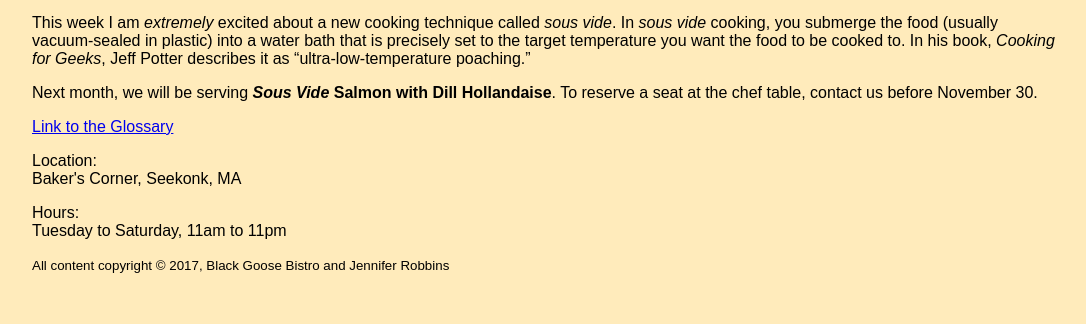
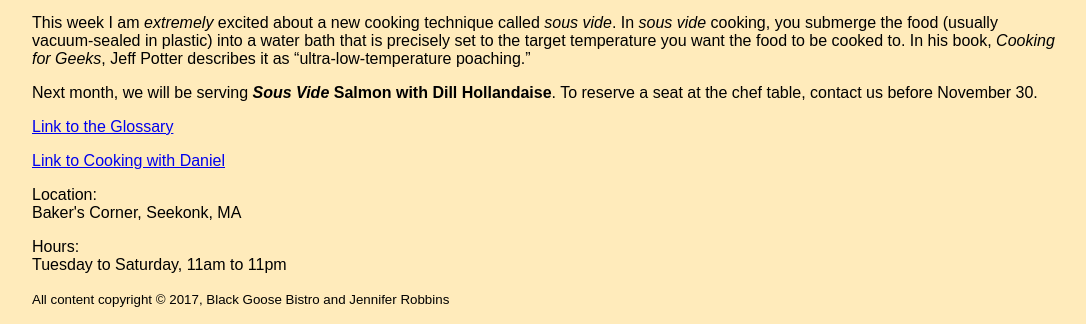
Before and after one commit to Data-Scape/fid, a plain HTML site: page blackgoose/blog.html in a window 1280 px wide. Shown: the part 815-1139 px from the top of the page, without its empty margins (96-1182 px from the left). Before the commit the page ends 1105 px from the top, so only its background shows below. Drawn offline with Linux system fonts and the light colour scheme.

Commit message:
Blog Update

```diff
--- a/blackgoose/blog.html
+++ b/blackgoose/blog.html
@@ -66,6 +66,7 @@ posted by BGB, <time datetime="2016-11-15">November 15, 2016</time>
   </article>
 
 <a href="gloss/glossary.html"><p>Link to the Glossary</p></a>
+<a href="gloss/cooking.html"><p>Link to Cooking with Daniel</p></a>
 
 <footer>
   <div class="about">
```
